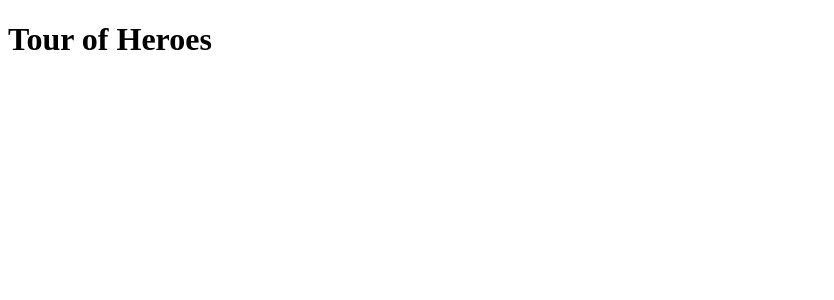
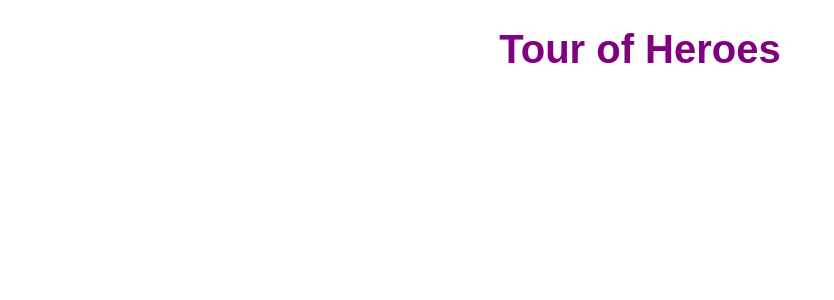
Before and after one commit to JessicaMelero/Tour-of-heroes, an Angular app: page / in a window 1280 px wide. Shown: the top 300 px of the page, without its empty margins (0-834 px from the left). Built offline with nearby package versions, Linux system fonts and the light colour scheme.

Commit message:
Add some styles

```diff
--- a/src/app/app.component.css
+++ b/src/app/app.component.css
@@ -0,0 +1,34 @@
+h1 {
+  color: purple;
+  font-family: Arial, Helvetica, sans-serif;
+  font-size: 250%;
+  display: flex;
+  justify-content: center;
+}
+
+h1:hover {
+  color: palevioletred;
+}
+
+h2,
+h3 {
+  color: #444;
+  font-family: Arial, Helvetica, sans-serif;
+  font-weight: lighter;
+}
+
+body {
+  margin: 2em;
+}
+
+body,
+input[type="text"],
+button {
+  color: #888;
+  font-family: Cambria, Georgia;
+}
+
+/* everywhere else */
+* {
+  font-family: Arial, Helvetica, sans-serif;
+}
```
